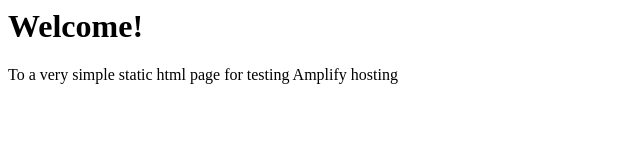
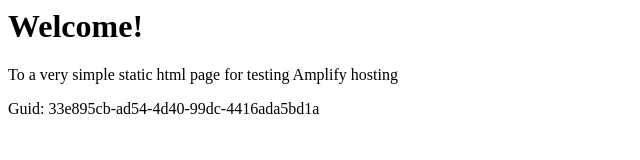
Before and after one commit to aws-aemilia-pdx/Github-PR-Commit-Integration-Test-DoNotTouch-v1-beta-us-west-2, a website: page src/index.html in a window 1280 px wide. Shown: the whole page, without its empty margins (0-640 px from the left). Drawn offline with Linux system fonts and the light colour scheme.

Commit message:
commit from integ tests

```diff
--- a/src/index.html
+++ b/src/index.html
@@ -1,3 +1,5 @@
+
+
 <html lang="en">
 
 <head>
@@ -10,6 +12,6 @@
 <body>
     <h1>Welcome!</h1>
     <p>To a very simple static html page for testing Amplify hosting</p>
-</body>
+    <p>Guid: 33e895cb-ad54-4d40-99dc-4416ada5bd1a</p></body>
 
 </html>
```
